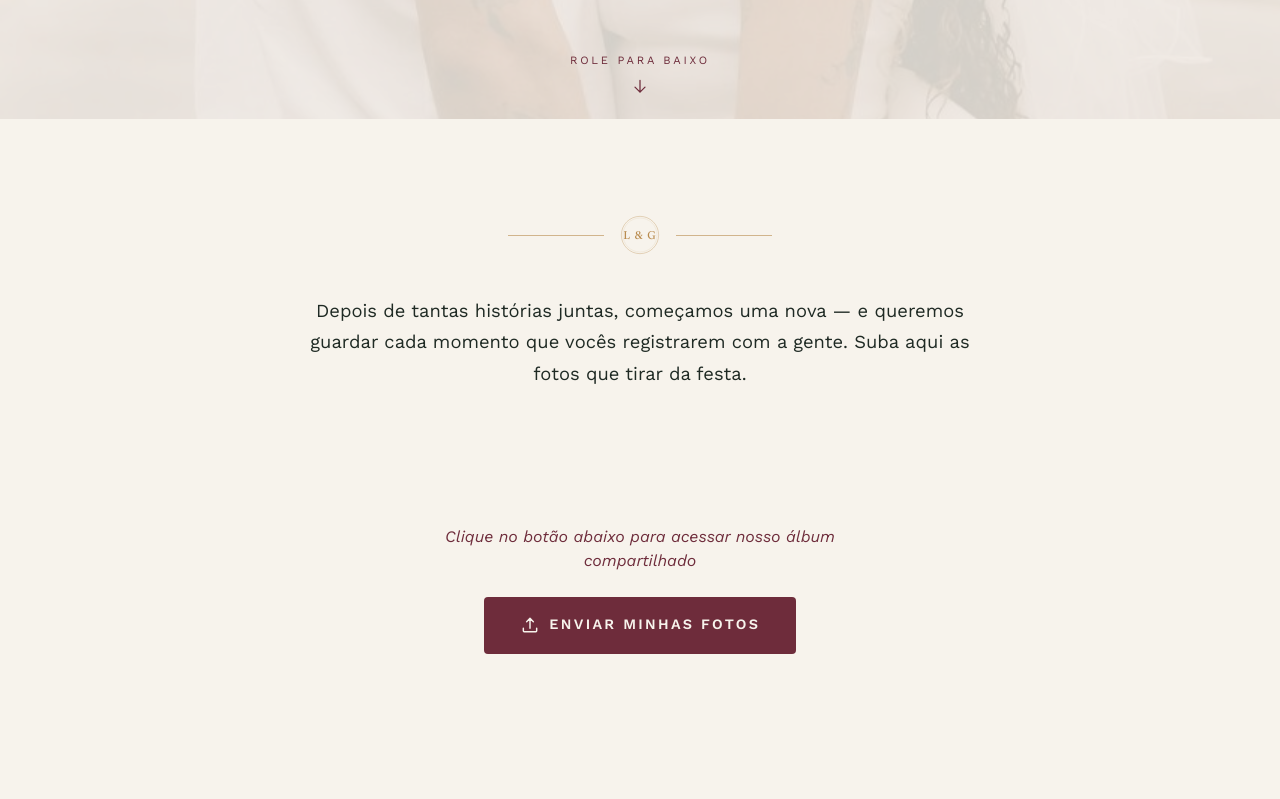
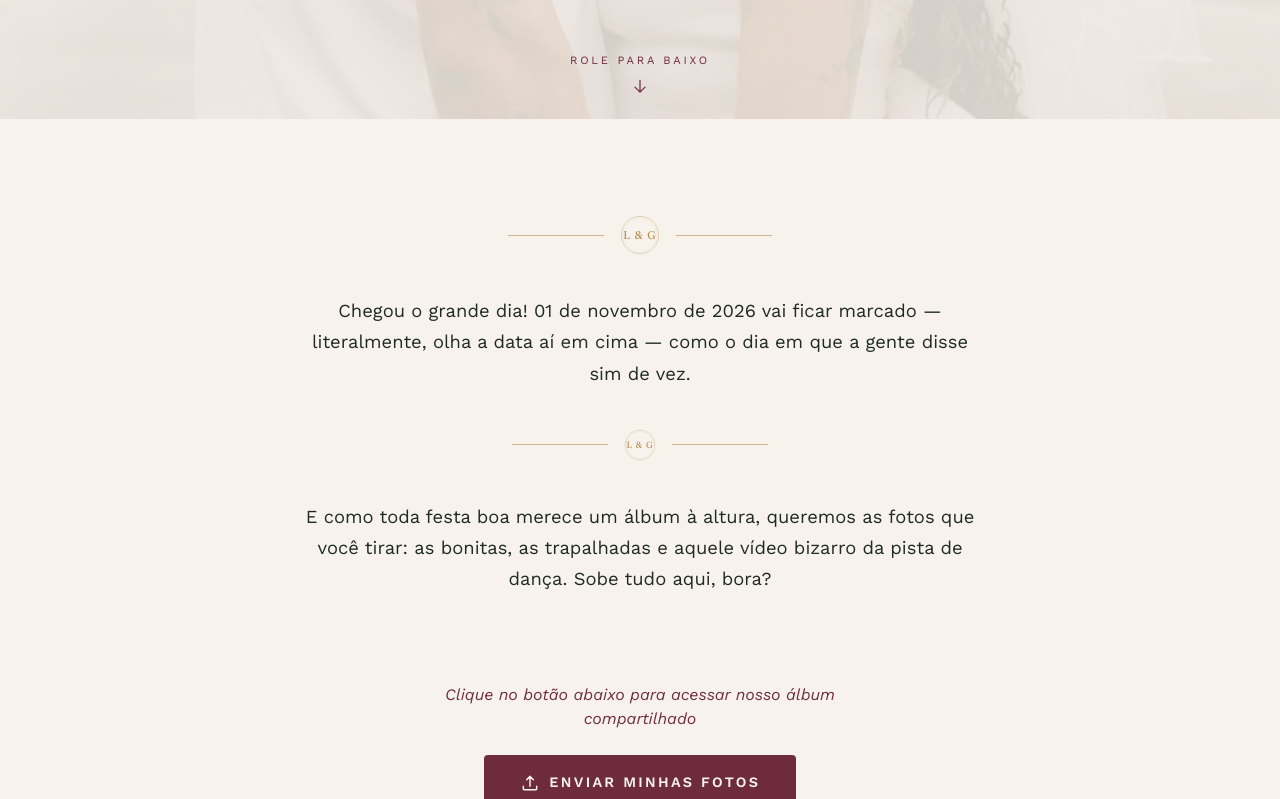
Before and after one commit to PaulRobertJr/MarriedDrive, a React (Vite) app: page / in a window 1280 px wide. Shown: the part 681-1480 px from the top of the page. Built offline with nearby package versions, Linux system fonts and the light colour scheme.

Commit message:
chore: update texts

```diff
--- a/src/components/DriveButton.css
+++ b/src/components/DriveButton.css
@@ -1,5 +1,5 @@
 .drive {
-  padding: clamp(2rem, 5vh, 3.5rem) 1.5rem clamp(4rem, 10vh, 6rem);
+  padding: clamp(1.5rem, 4vh, 2.5rem) 1.5rem clamp(4rem, 10vh, 6rem);
   background-color: var(--color-ivory);
   text-align: center;
 }
--- a/src/components/Invitation.css
+++ b/src/components/Invitation.css
@@ -1,5 +1,5 @@
 .invitation {
-  padding: clamp(4rem, 12vh, 7rem) 1.5rem;
+  padding: clamp(4rem, 12vh, 7rem) 1.5rem clamp(2.5rem, 7vh, 4rem);
   background-color: var(--color-ivory);
   text-align: center;
 }
@@ -10,6 +10,10 @@
   justify-content: center;
   gap: 1rem;
   margin-bottom: clamp(2rem, 5vh, 3rem);
+}
+
+.invitation__divider--middle {
+  margin: clamp(2rem, 5vh, 3rem) 0;
 }
 
 .invitation__divider-line {
--- a/src/components/Invitation.jsx
+++ b/src/components/Invitation.jsx
@@ -17,9 +17,24 @@ function Invitation() {
       </div>
 
       <p className="invitation__text">
-        Depois de tantas histórias juntas, começamos uma nova — e queremos
-        guardar cada momento que vocês registrarem com a gente. Suba aqui as
-        fotos que tirar da festa.
+        Chegou o grande dia! 01 de novembro de 2026 vai ficar marcado —
+        literalmente, olha a data aí em cima — como o dia em que a gente
+        disse sim de vez.
+      </p>
+
+      <div
+        className="invitation__divider invitation__divider--middle"
+        aria-hidden="true"
+      >
+        <span className="invitation__divider-line" />
+        <Monogram size="2rem" />
+        <span className="invitation__divider-line" />
+      </div>
+
+      <p className="invitation__text">
+        E como toda festa boa merece um álbum à altura, queremos as fotos
+        que você tirar: as bonitas, as trapalhadas e aquele vídeo bizarro da
+        pista de dança. Sobe tudo aqui, bora?
       </p>
     </section>
   )
```
